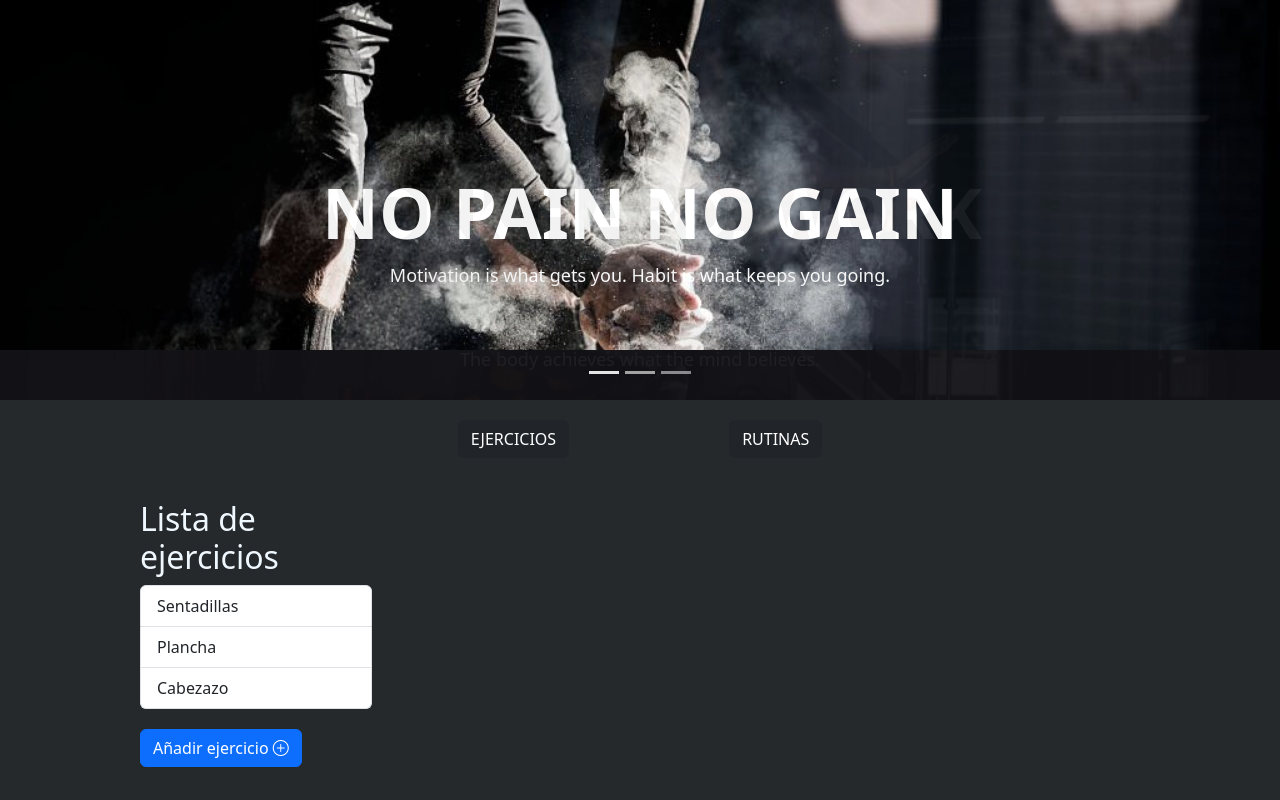
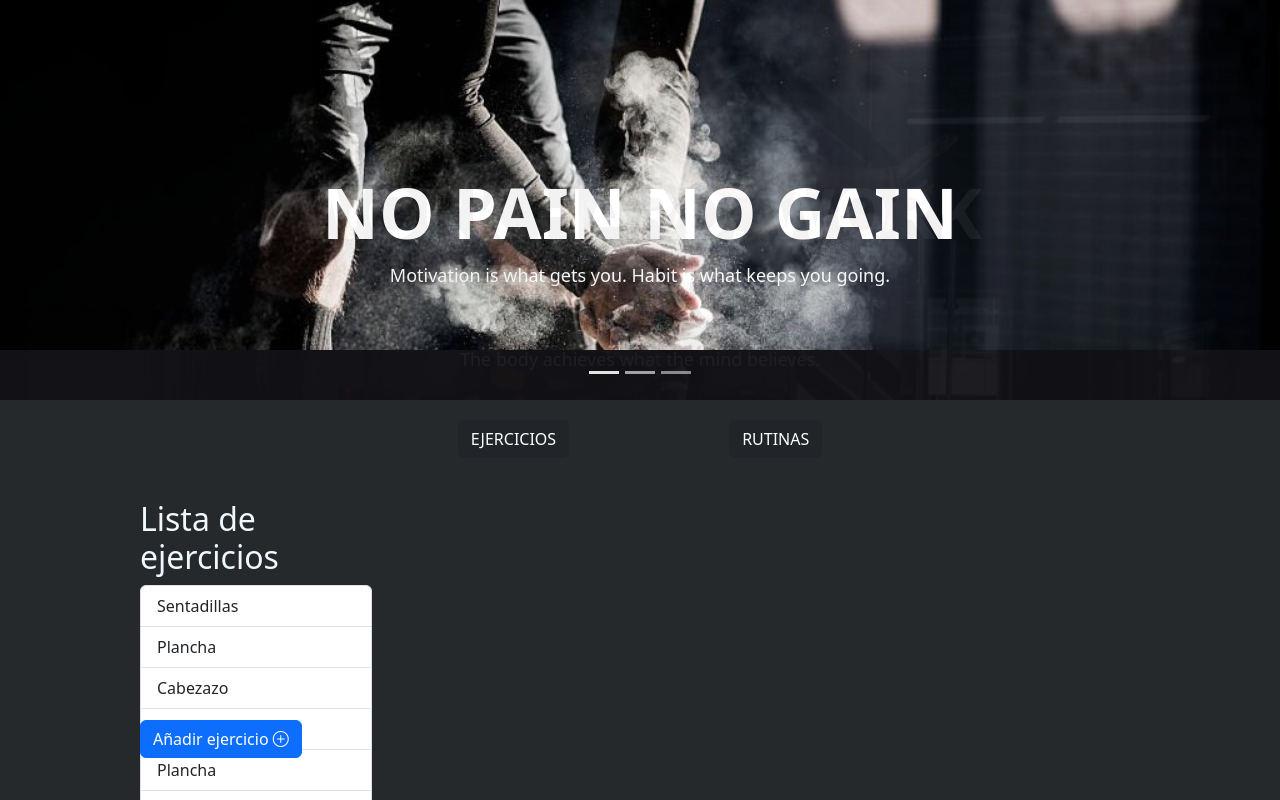
Before and after one commit to SII-Informatica-UMA/ciklum-radiopatio, an Angular app in the folder frontend/: page /ejercicio in a window 1280 px wide. Shown: the top 800 px of the page. Built offline with nearby package versions, Linux system fonts and the light colour scheme.

Commit message:
editada lista ejerciciod

```diff
--- a/frontend/src/app/ejercicio-detalles/ejercicio-detalles.component.css
+++ b/frontend/src/app/ejercicio-detalles/ejercicio-detalles.component.css
@@ -4,14 +4,11 @@
     background-color: #1d2124;
     color: aliceblue;
     margin-left: 60%;
-    border-style:solid;
-    border-image: url('../../assets/difuminao.avif') 2 round;
-    border-width: 2px;
 }
 
 .list-container {
     max-height: 590px; /* Altura máxima del listado de ejercicios con scroll */
-    overflow-y: scroll; /* Mostrar barra de desplazamiento vertical si es necesario */
+    overflow-y: auto; /* Mostrar barra de desplazamiento vertical si es necesario */
 }
 
 h2 {
--- a/frontend/src/app/ejercicio/ejercicio.component.css
+++ b/frontend/src/app/ejercicio/ejercicio.component.css
@@ -1,15 +1,21 @@
 .container {
     position: absolute;
-    top: 500px; /* Se coloca en la parte superior de la página */
     left: 10%; /* Ajusta la posición izquierda si es necesario */
     width: 40%;
+}
+
+#lista_ejercicio {
+    top: 500px; /* Se coloca en la parte superior de la página */
+}
+
+#boton_aniadir_ejercicio {
+    top: 700px; /* Se coloca en la parte superior de la página */
 }
 
 .list-container {
 
     max-height: 550px; /* Altura máxima del listado de ejercicios con scroll */
-    overflow-y: scroll; /* Mostrar barra de desplazamiento vertical si es necesario */
-    overflow-x: auto;
+    overflow-y: auto; /* Mostrar barra de desplazamiento vertical si es necesario */
 }
 
 .container .row {
--- a/frontend/src/app/ejercicio/ejercicio.component.html
+++ b/frontend/src/app/ejercicio/ejercicio.component.html
@@ -1,4 +1,4 @@
-<div class="container">
+<div class="container" id="lista_ejercicio">
   <div class="row">
     <div class="col-md-6">
       <h2>Lista de ejercicios</h2>
@@ -12,6 +12,9 @@
       <app-ejercicio-detalles [ejercicio]="ejercicioElegido" (ejercicioEditado)="ejercicioEditado($event)" (ejercicioEliminado)="eliminarEjercicio($event)"></app-ejercicio-detalles>
     </div>
   </div>
+</div>
+
+<div class="container" id="boton_aniadir_ejercicio">
   <div class="row">
     <div class="col-md-6">
       <button id="boton_aniadir" type="button" class="btn btn-primary" (click)="aniadirEjercicio()">Añadir ejercicio <i class="bi bi-plus-circle"></i></button>
--- a/frontend/src/app/ejercicio/ejercicio.service.ts
+++ b/frontend/src/app/ejercicio/ejercicio.service.ts
@@ -13,7 +13,37 @@ export class EjercicioService {
     {nombre : "Plancha", descripcion : "Planchar la ropa" , observaciones : "Cuidado que quema", tipo : "Manual", musculosTrabajados : "Brazo", material : "Plancha, tabla de planchar",
     dificultad : "1", multimedia : [], id : 1},
     {nombre : "Cabezazo", descripcion : "Meterle un cabezazo" , observaciones : "CABEZAZO PUM", tipo : "Dolor de cabeza", musculosTrabajados : "cabeza", material : "casco (opcional) ",
-    dificultad : "8", multimedia : [], id : 2}
+    dificultad : "8", multimedia : [], id : 2},
+    {nombre : "Sentadillas", descripcion : "Bajar el culo" , observaciones : "Observacion inteligente", tipo : "sentarse", musculosTrabajados : "Gluteos", material : "Ninguno",
+    dificultad : "3", multimedia : [], id : 0},
+    {nombre : "Plancha", descripcion : "Planchar la ropa" , observaciones : "Cuidado que quema", tipo : "Manual", musculosTrabajados : "Brazo", material : "Plancha, tabla de planchar",
+    dificultad : "1", multimedia : [], id : 1},
+    {nombre : "Cabezazo", descripcion : "Meterle un cabezazo" , observaciones : "CABEZAZO PUM", tipo : "Dolor de cabeza", musculosTrabajados : "cabeza", material : "casco (opcional) ",
+    dificultad : "8", multimedia : [], id : 2},
+    {nombre : "Sentadillas", descripcion : "Bajar el culo" , observaciones : "Observacion inteligente", tipo : "sentarse", musculosTrabajados : "Gluteos", material : "Ninguno",
+    dificultad : "3", multimedia : [], id : 0},
+    {nombre : "Plancha", descripcion : "Planchar la ropa" , observaciones : "Cuidado que quema", tipo : "Manual", musculosTrabajados : "Brazo", material : "Plancha, tabla de planchar",
+    dificultad : "1", multimedia : [], id : 1},
+    {nombre : "Cabezazo", descripcion : "Meterle un cabezazo" , observaciones : "CABEZAZO PUM", tipo : "Dolor de cabeza", musculosTrabajados : "cabeza", material : "casco (opcional) ",
+    dificultad : "8", multimedia : [], id : 2},
+    {nombre : "Sentadillas", descripcion : "Bajar el culo" , observaciones : "Observacion inteligente", tipo : "sentarse", musculosTrabajados : "Gluteos", material : "Ninguno",
+    dificultad : "3", multimedia : [], id : 0},
+    {nombre : "Plancha", descripcion : "Planchar la ropa" , observaciones : "Cuidado que quema", tipo : "Manual", musculosTrabajados : "Brazo", material : "Plancha, tabla de planchar",
+    dificultad : "1", multimedia : [], id : 1},
+    {nombre : "Cabezazo", descripcion : "Meterle un cabezazo" , observaciones : "CABEZAZO PUM", tipo : "Dolor de cabeza", musculosTrabajados : "cabeza", material : "casco (opcional) ",
+    dificultad : "8", multimedia : [], id : 2},
+    {nombre : "Sentadillas", descripcion : "Bajar el culo" , observaciones : "Observacion inteligente", tipo : "sentarse", musculosTrabajados : "Gluteos", material : "Ninguno",
+    dificultad : "3", multimedia : [], id : 0},
+    {nombre : "Plancha", descripcion : "Planchar la ropa" , observaciones : "Cuidado que quema", tipo : "Manual", musculosTrabajados : "Brazo", material : "Plancha, tabla de planchar",
+    dificultad : "1", multimedia : [], id : 1},
+    {nombre : "Cabezazo", descripcion : "Meterle un cabezazo" , observaciones : "CABEZAZO PUM", tipo : "Dolor de cabeza", musculosTrabajados : "cabeza", material : "casco (opcional) ",
+    dificultad : "8", multimedia : [], id : 2},
+    {nombre : "Sentadillas", descripcion : "Bajar el culo" , observaciones : "Observacion inteligente", tipo : "sentarse", musculosTrabajados : "Gluteos", material : "Ninguno",
+    dificultad : "3", multimedia : [], id : 0},
+    {nombre : "Plancha", descripcion : "Planchar la ropa" , observaciones : "Cuidado que quema", tipo : "Manual", musculosTrabajados : "Brazo", material : "Plancha, tabla de planchar",
+    dificultad : "1", multimedia : [], id : 1},
+    {nombre : "Cabezazo", descripcion : "Meterle un cabezazo" , observaciones : "CABEZAZO PUM", tipo : "Dolor de cabeza", musculosTrabajados : "cabeza", material : "casco (opcional) ",
+    dificultad : "8", multimedia : [], id : 2},
    ];
 
   constructor() { }
```
